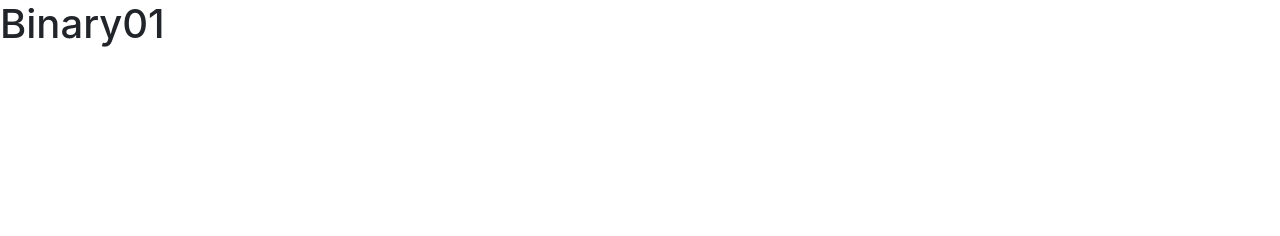
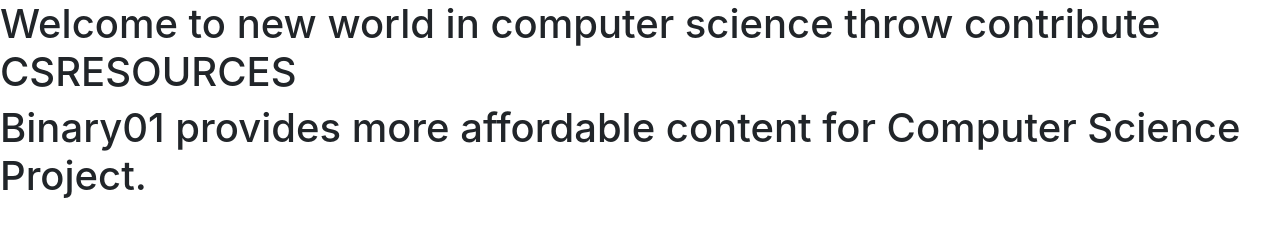
Before and after one commit to sohan110111/Binary01, a plain HTML site: page index.html in a window 1280 px wide. Drawn offline with nearby package versions, Linux system fonts and the light colour scheme.

Commit message:
Update index.html

```diff
--- a/index.html
+++ b/index.html
@@ -11,7 +11,8 @@
     <title>Binary01</title>
   </head>
   <body>
-    <h1>Binary01</h1>
+    <h1>Welcome to new world in computer science throw contribute CSRESOURCES</h1>
+    <h1>Binary01 provides more affordable content for Computer Science Project.</h1>
 
     <!-- Optional JavaScript -->
     <!-- jQuery first, then Popper.js, then Bootstrap JS -->
```
